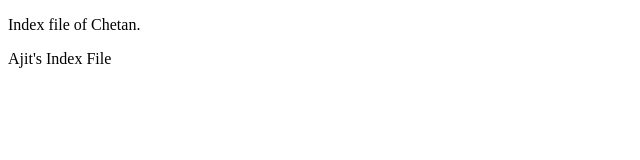
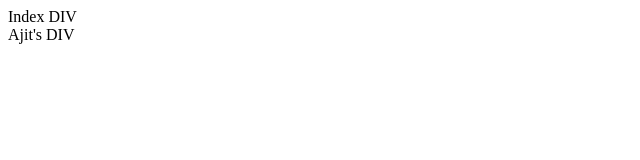
Before and after one commit to ajitvaghela/sample-project, a website: page index.html in a window 1280 px wide. Shown: the whole page, without its empty margins (0-640 px from the left). Drawn offline with Linux system fonts and the light colour scheme.

Commit message:
Update index.html

```diff
--- a/index.html
+++ b/index.html
@@ -7,7 +7,7 @@
     <title>Document</title>
 </head>
 <body>
-    <p>Index file of Chetan.</p>
-    <p>Ajit's Index File</p>
+    <div>Index DIV</div>
+    <div>Ajit's DIV</div>
 </body>
 </html>
```
